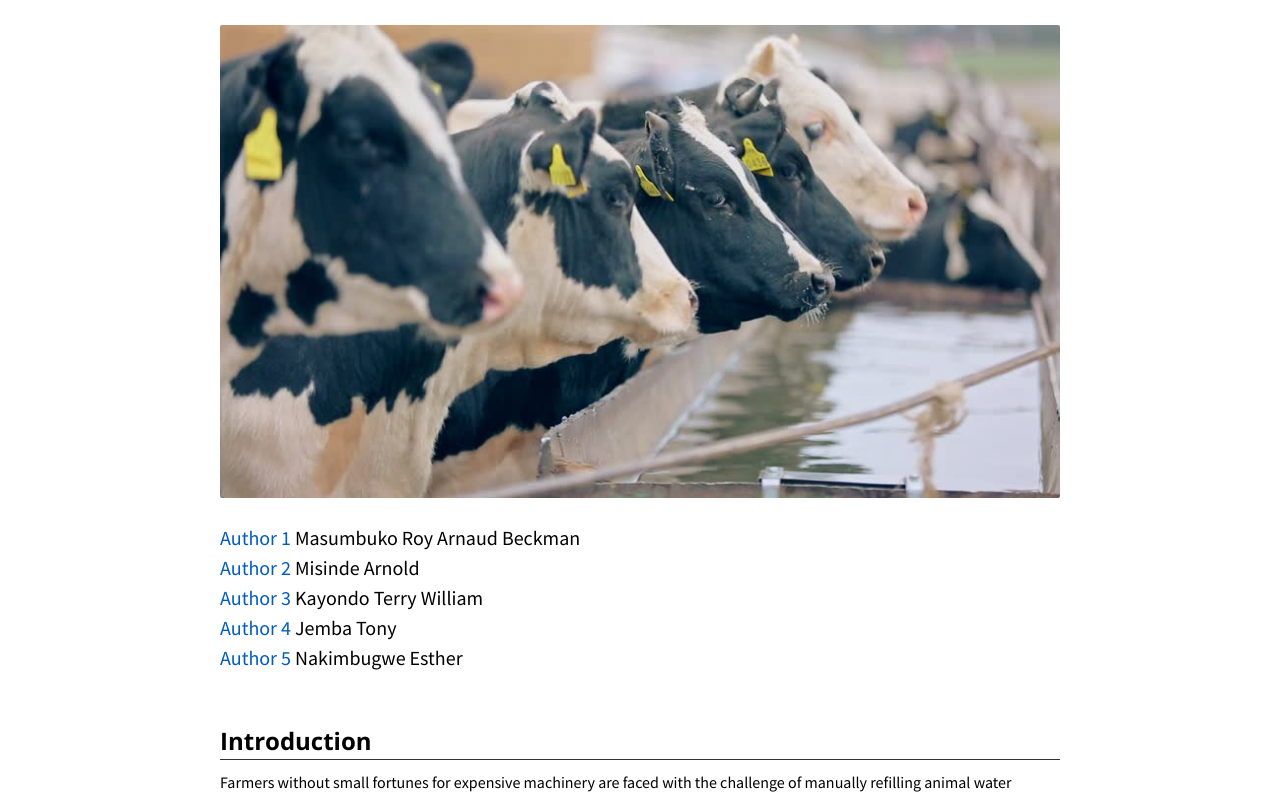
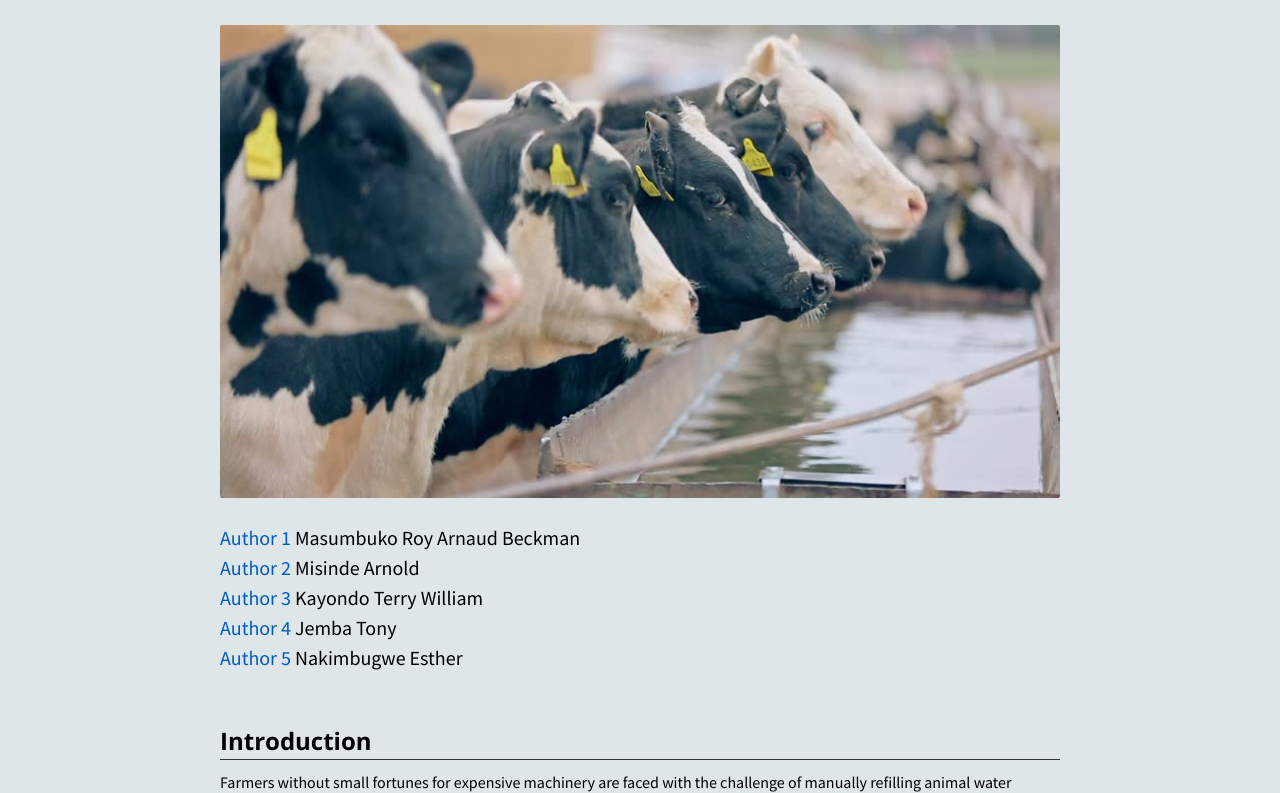
Before and after one commit to Ultron7/ultron, a plain HTML site: page index.html in a window 1280 px wide. Shown: the part 162-955 px from the top of the page. Drawn offline with nearby package versions, Linux system fonts and the light colour scheme; no server answers.

Commit message:
Update index.html

```diff
--- a/index.html
+++ b/index.html
@@ -18,10 +18,13 @@
       opacity: 1 !important;
       font-weight: 700 !important;
     }
+    .my-body {
+      background-color: #dfe6e9;
+    }
   </style>
 </head>
 
-<body>
+<body class="my-body">
   <div class="menu-container">
   	<div class="menu">
   <div class="menu-table flex-row-space-between">
```
